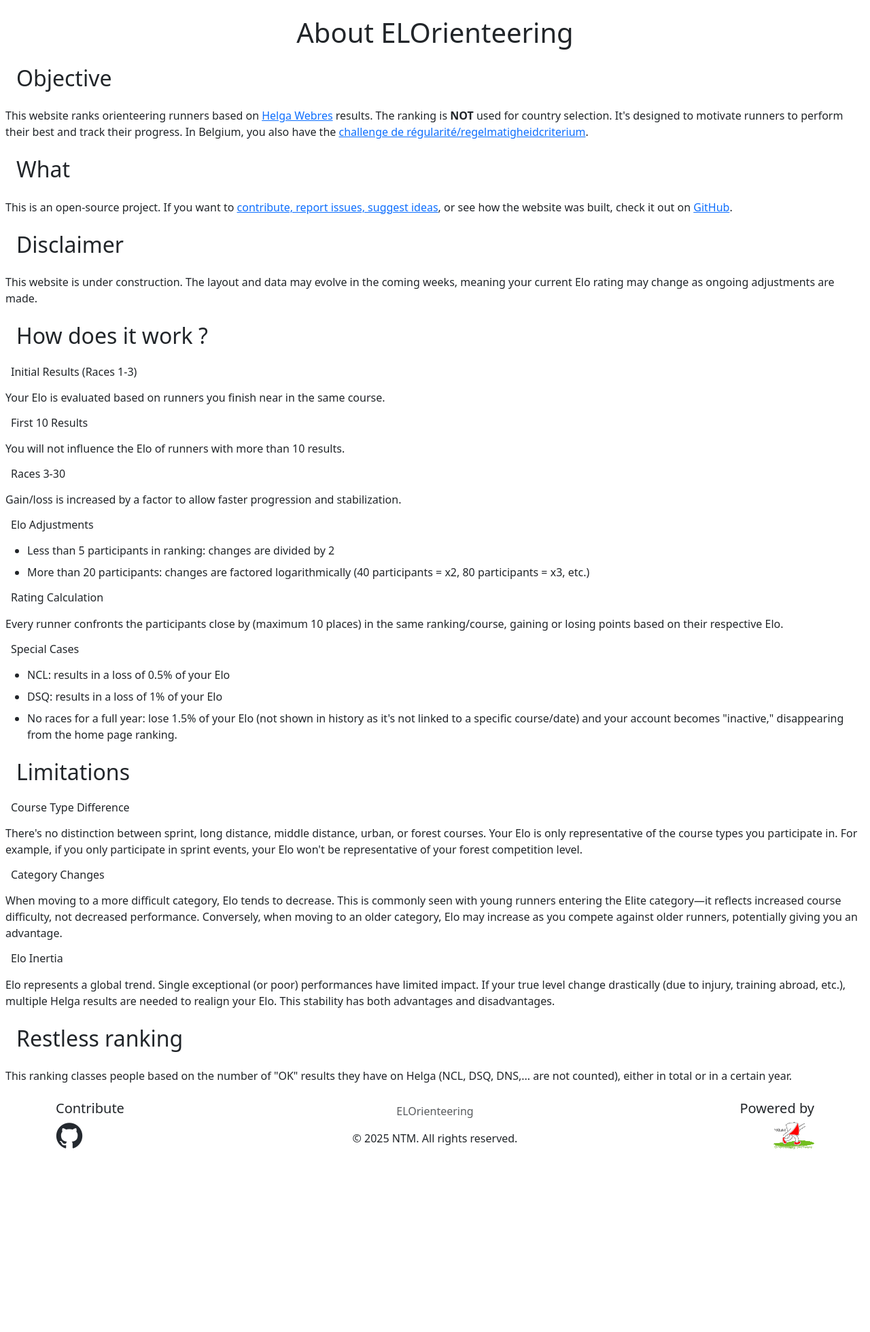
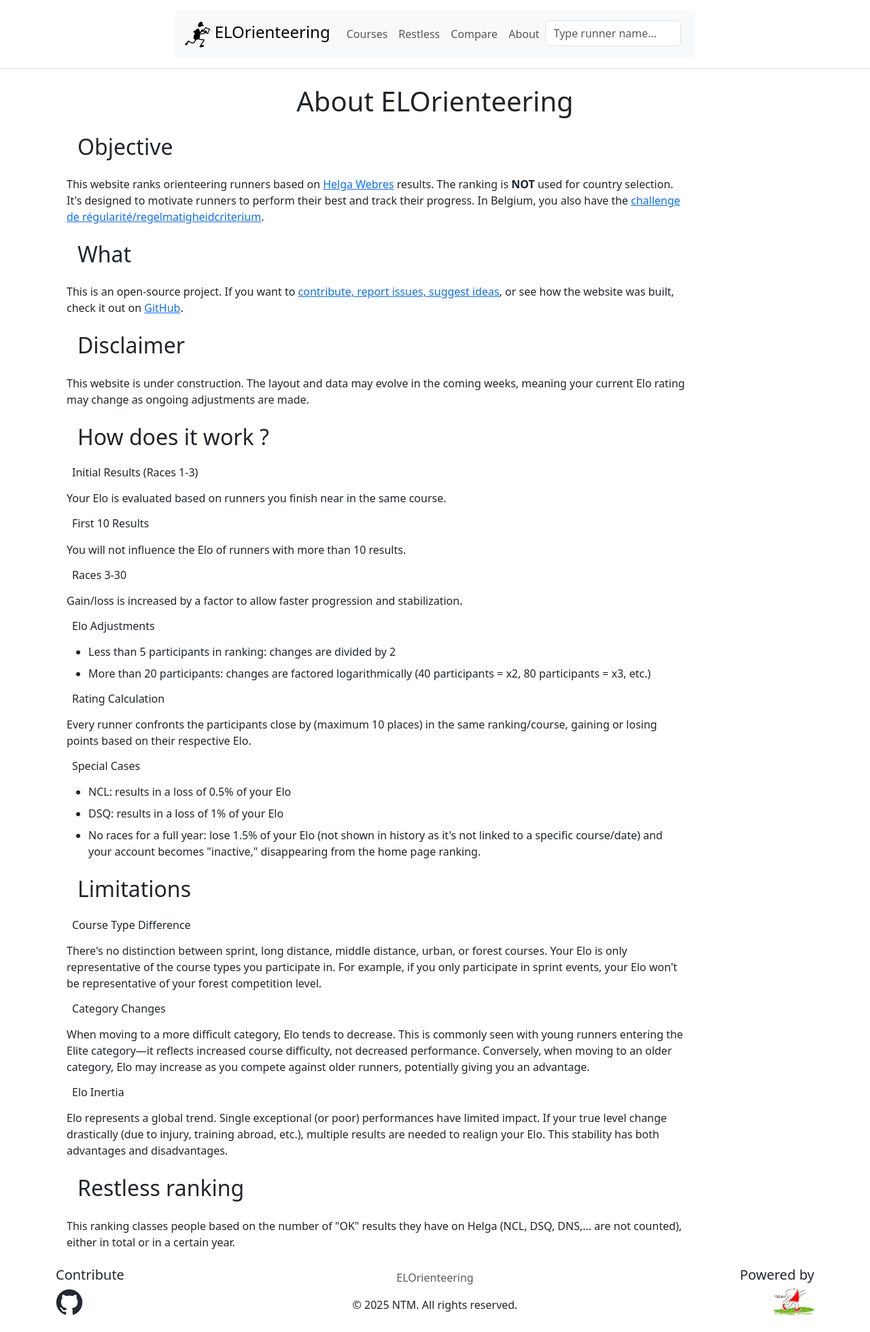
Before and after one commit to TGLuis/elorienteering, a Django app: page /elo/about in a window 1280 px wide. Shown: the whole page at 68% size. Before the commit the page ends 1691 px from the top, so only its background shows below. Run offline with Django 5.2, Linux system fonts and the light colour scheme; data comes from the database, SQL or seed files in the repository.

Commit message:
feat: better about + sources and affiliations displayed

```diff
--- a/dataimport/analysis_temp.py
+++ b/dataimport/analysis_temp.py
@@ -1,6 +1,4 @@
 import logging
-
-# TODO this file is deprecated. DB schema changed
 
 import matplotlib.pyplot as plt
 import numpy as np
--- a/dataimport/opunch.py
+++ b/dataimport/opunch.py
@@ -10,12 +10,9 @@
 luxo_url = "https://www.opunch.org/organization/LUXO/members?key={}"
 logger = logging.getLogger(__name__)
 
-# TODO convert countries from IOC to ISO3
 import country_converter as coco
 cc = coco.CountryConverter()
 ioc_iso3 = cc.get_correspondence_dict('IOC', 'ISO3')
-# ioc_iso3['NED'] ==> 'NLD'
-# TODO change code + all DB valules !
 
 os.environ["OPUNCH_KEY"] = "1f4eb968-755a-47ae-9a22-8c71c69008a1"
 
--- a/elo/fields.py
+++ b/elo/fields.py
@@ -2,7 +2,7 @@
 
 class SourceType(models.IntegerChoices):
     UNKNOWN = 0, "unknown"
-    HELGA_WEBRES = 1, "helga webres"
+    HELGA_WEBRES = 1, "Helga Webres"
     LIVERESULT_SE = 2, "liveresults.se"
     FFCO_CN = 3, "ffco cn"
     HELGA_START = 4, "helga start"
--- a/elo/models.py
+++ b/elo/models.py
@@ -17,7 +17,7 @@
     number_of_valid_courses = models.PositiveIntegerField(default=0, db_index=True)
     sex = models.CharField(default="", max_length=1) # TODO replace with enum
     nationality = models.CharField(default="")
-    category = models.CharField(default="", max_length=5, db_index=True) # TODO replace with only age ?
+    category = models.CharField(default="", max_length=5, db_index=True) # TODO replace with only age ? or year of birth
     active = models.BooleanField(default=True, db_index=True)
 
     def flag_emoji(self):
--- a/elo/templates/elo/about.html
+++ b/elo/templates/elo/about.html
@@ -9,9 +9,13 @@
     <link rel="icon" type="image/png" href="{% static 'favicon.png' %}" >
     <link href="https://cdn.jsdelivr.net/npm/bootstrap@5.3.8/dist/css/bootstrap.min.css" rel="stylesheet" integrity="sha384-sRIl4kxILFvY47J16cr9ZwB07vP4J8+LH7qKQnuqkuIAvNWLzeN8tE5YBujZqJLB" crossorigin="anonymous">
   </head>
+
   <body>
   <main>
+  {% include "header_search.html" %}
   <h1 class="m-4 text-center">About ELOrienteering</h1>
+      <div class="container">
+        <div class="col-xl-10 m-2">
           <h2 class="m-4">Objective</h2>
           <p class="m-2 text-start">This website ranks orienteering runners based on <a href="https://helga-o.com/webres/">Helga Webres</a> results. The ranking is <b>NOT</b> used for country selection. It's designed to motivate runners to perform their best and track their progress. In Belgium, you also have the <a href="https://hoekx.be/natcrit/">challenge de régularité/regelmatigheidcriterium</a>.</p>
           <h2 class="m-4">What</h2>
@@ -44,10 +48,14 @@
           <h6 class="m-3">Category Changes</h6>
           <p class="m-2 text-start">When moving to a more difficult category, Elo tends to decrease. This is commonly seen with young runners entering the Elite category—it reflects increased course difficulty, not decreased performance. Conversely, when moving to an older category, Elo may increase as you compete against older runners, potentially giving you an advantage.</p>
           <h6 class="m-3">Elo Inertia</h6>
-  <p class="m-2 text-start">Elo represents a global trend. Single exceptional (or poor) performances have limited impact. If your true level change drastically (due to injury, training abroad, etc.), multiple Helga results are needed to realign your Elo. This stability has both advantages and disadvantages.</p>
+          <p class="m-2 text-start">Elo represents a global trend. Single exceptional (or poor) performances have limited impact. If your true level change drastically (due to injury, training abroad, etc.), multiple results are needed to realign your Elo. This stability has both advantages and disadvantages.</p>
 
           <h2 class="m-4">Restless ranking</h2>
           <p class="m-2 text-start">This ranking classes people based on the number of "OK" results they have on Helga (NCL, DSQ, DNS,... are not counted), either in total or in a certain year.</p>
+
+            <!-- TODO HERE Insert contact form -->
+        </div>
+      </div>
   </main>
 
   {% include "footer.html" %}
--- a/elo/views.py
+++ b/elo/views.py
@@ -162,7 +162,6 @@
 
 
 def detail(request, runner_id):
-    # TODO display affiliations + sources
     runner = get_object_or_404(Runner, pk=runner_id)
     affiliations = Affiliation.objects.filter(runner=runner)
     sources = Source.objects.filter(runner=runner)
@@ -173,7 +172,7 @@
         "runner": runner,
         "results": results,
         "affiliations": affiliations,
-        "source": sources,
+        "sources": sources,
         "number_of_results": len(results.exclude(status="DNS")),
         "pm_percentage": round(100*len(results.filter(status="NCL"))/len(results.exclude(status="DNS")), 2) if len(results.exclude(status="DNS")) > 0 else "Not applicable",
         "highest_elo": max(results[:len(results)-30], key=lambda x: x.new_elo).new_elo if len(results) > 30 else "-",
@@ -220,8 +219,8 @@
 
 
 def runner_search(request):
-    runners = Runner.objects.filter(fullname__icontains=request.GET['runner_pattern'])[:10]
-    return JsonResponse([{"name":runner.fullname,"url":f"/elo/runner/{runner.pk}"} for runner in runners], safe=False)
+    sources = Source.objects.filter(fullname_in_source__icontains=request.GET['runner_pattern'])[:10]
+    return JsonResponse([{"name":source.fullname_in_source,"url":f"/elo/runner/{source.runner.pk}"} for source in sources], safe=False)
 
 
 def runner_compare(request):
```
Also changed, not shown: elo/templates/elo/runner.html (+19 -1 lines). Lines whose indentation alone changed are shown as unchanged.
